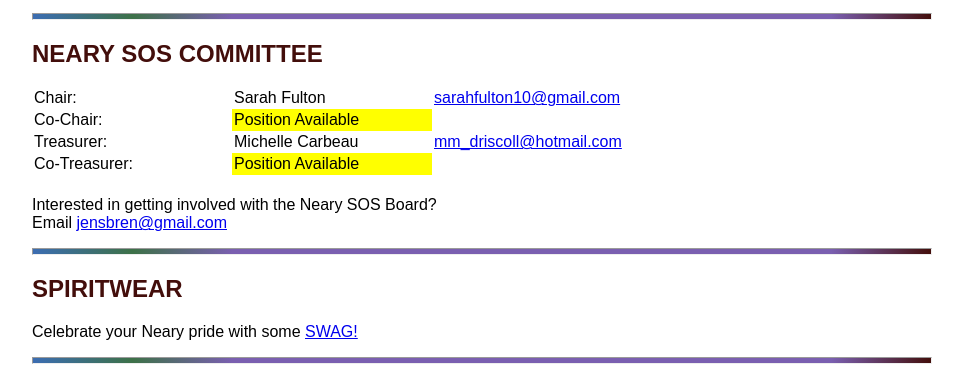
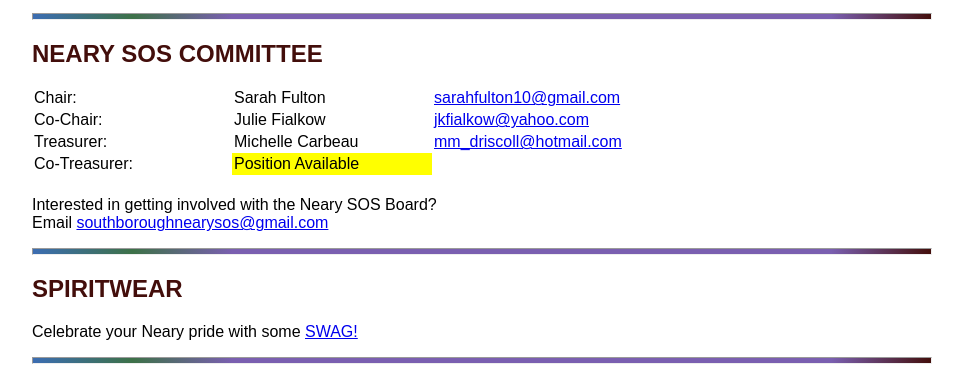
Before and after one commit to pcams86/Southborough-Organization-for-Schools, a plain HTML site: page neary.html in a window 1280 px wide. Shown: the part 1300-1681 px from the top of the page, without its empty margins (158-1121 px from the left). Drawn offline with Linux system fonts and the light colour scheme.

Commit message:
Update neary.html
Updated neary info

```diff
--- a/neary.html
+++ b/neary.html
@@ -104,9 +104,9 @@
               >
             </div>
             <div class="grid-item">Co-Chair:</div>
-            <div class="grid-item-empty">Position Available</div>
+            <div class="grid-item">Julie Fialkow</div>
             <div class="grid-item">
-              <a href="mailto:"></a>
+              <a href="mailto:jkfialkow@yahoo.com">jkfialkow@yahoo.com</a>
             </div>
             <div class="grid-item">Treasurer:</div>
             <div class="grid-item">Michelle Carbeau</div>
@@ -124,7 +124,7 @@
           <p>
             Interested in getting involved with the Neary SOS Board?<br />
             Email
-            <a href="mailto:jensbren@gmail.com">jensbren@gmail.com</a>
+            <a href="mailto:southboroughnearysos@gmail.com">southboroughnearysos@gmail.com</a>
           </p>
           <hr class="page-break" />
           <h2>SPIRITWEAR</h2>
```
